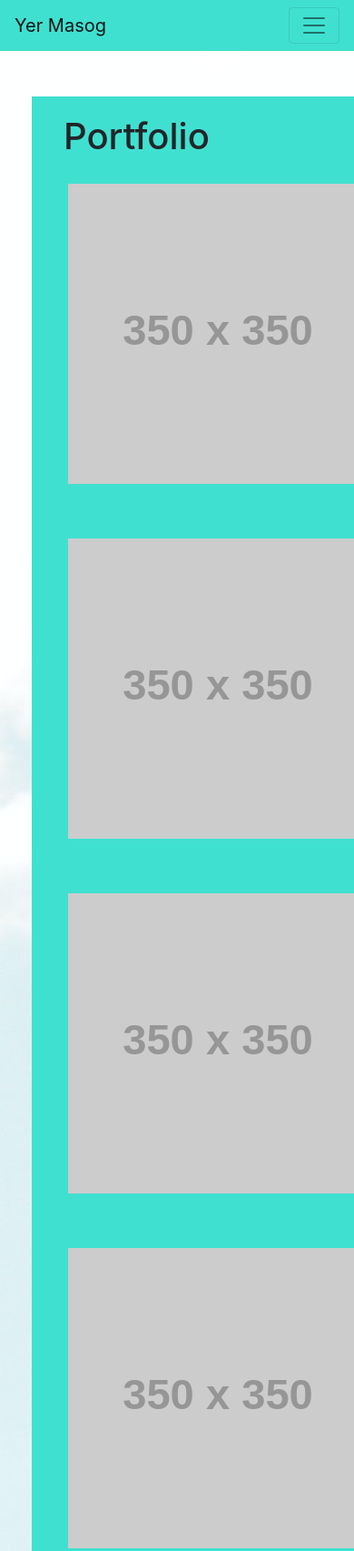
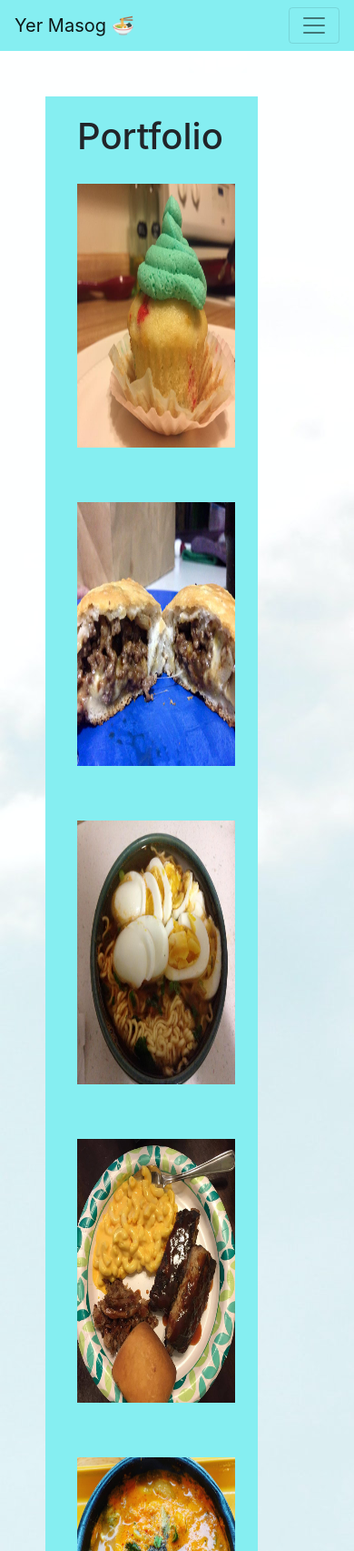
Before and after one commit to yermasog/responsive-portfolio, a plain HTML site: page portfolio.html in a window 390 px wide. Shown: the top 1705 px of the page at 91% size. Drawn offline with nearby package versions, Linux system fonts and the light colour scheme; placeholder pictures from the web are drawn by us.

Commit message:
Assets added, nav bar fixed, debugged some responsive issues.

```diff
--- a/portfolio.html
+++ b/portfolio.html
@@ -1,5 +1,6 @@
 <!DOCTYPE html>
 <html lang="en">
+
 <head>
     <meta charset="UTF-8">
     <meta name="viewport" content="width=device-width, initial-scale=1.0">
@@ -11,9 +12,10 @@
     <link rel="stylesheet" href="style.css">
 
 </head>
+
 <body>
     <nav class="navbar navbar-expand-lg navbar-light bg-light my-color">
-        <a class="navbar-brand" href="#">Yer Masog</a>
+        <a class="navbar-brand" href="#">Yer Masog 🍜</a>
         <button class="navbar-toggler" type="button" data-toggle="collapse" data-target="#navbarNavAltMarkup"
             aria-controls="navbarNavAltMarkup" aria-expanded="false" aria-label="Toggle navigation">
             <span class="navbar-toggler-icon"></span>
@@ -30,37 +32,35 @@
     </nav>
 
     <section>
-        <div class = "row">
-            <div class = "col-md-9 container">
-                <div class = "row">
+        <div class="background">
+            <div class="row">
                 <h1>Portfolio</h1>
             </div>
-                <div class = "row">
-                    <div class = "col-md-6">
-                        <img src="https://via.placeholder.com/350" class="img-fluid port-img">
+            <div class="row">
+                <div class="column">
+                    <img src="assets/cupcake.jpg" class="img-fluid port-img">
                 </div>
-                    <div class = "col-md-6">
-                        <img src="https://via.placeholder.com/350" class="img-fluid port-img">
+                <div class="column">
+                    <img src="assets/empanada.jpg" class="img-fluid port-img">
                 </div>
             </div>
-                <div class = "row">
-                    <div class = "col-md-6">
-                        <img src="https://via.placeholder.com/350" class="img-fluid port-img">
+            <div class="row">
+                <div class="column">
+                    <img src="assets/noodles.jpg" class="img-fluid port-img">
                 </div>
-                    <div class = "col-md-6">
-                        <img src="https://via.placeholder.com/350" class= "img-fluid port-img">
+                <div class="column">
+                    <img src="assets/ribs.jpg" class="img-fluid port-img">
                 </div>
             </div>
-                <div class = "row">
-                    <div class = "col-md-6">
-                        <img src="https://via.placeholder.com/350" class= "img-fluid port-img">
+            <div class="row">
+                <div class="column">
+                    <img src="assets/soup.jpg" class="img-fluid port-img">
                 </div>
-                    <div class = "col-md-6">
+                <div class="column">
+
                 </div>
             </div>
         </div>
-        </div>
-
     </section>
 
     <script src="https://code.jquery.com/jquery-3.5.1.slim.min.js"
@@ -71,4 +71,5 @@
         crossorigin="anonymous"></script>
 
 </body>
+
 </html>
--- a/style.css
+++ b/style.css
@@ -1,26 +1,41 @@
-.my-color {background-color: turquoise !important;
+.my-color {background-color: rgb(133, 238, 241) !important;
 }
 
-.nav-text {font-weight: bolder;
+/* .nav-text {font-weight: bolder;
            font-family: 'Times New Roman', Times, serif;
-}
-.container {background-color: turquoise;
+} */
+
+.background {background-color: rgb(133, 238, 241);
            padding: 20px;
            margin-top: 50px;
            margin-left: 50px;
+           width: 60%;
 
 }
 
-.port-img {margin-left: 20px;
-           margin-top: 20px;
-           margin-bottom: 40px;
+.port-img {padding-left: 30px;
+           padding-top: 20px;
+           padding-bottom: 40px;
+           padding-right: 20px;
+           height: 350px;
+           width: 350px;
 }
 
-h1 {margin-left: 30px;}
+h1 {padding-left: 30px;}
 
-.form {margin-left: 30px;
+.form {padding-left: 30px;
 }
 
-body {background-image:url(/assets/pexels-miguel-á-padriñán-19670.jpg);
+body {background-image:url(assets/pexels-miguel-á-padriñán-19670.jpg);
 
 }
+
+.img-container {width: 100%;
+                padding-left: 30px;
+                padding-right: 30px;
+}
+
+#floated {float: left;
+          width: 50%;
+          padding-right: 30px;
+}
```
Also changed, not shown: contact.html (+2 -4 lines), index.html (+16 -28 lines), assets/burgerYer.jpg (added), assets/cupcake.jpg (added), assets/empanada.jpg (added), assets/noodles.jpg (added), assets/ribs.jpg (added), assets/soup.jpg (added), assets/specialty.jpg (added). Lines whose indentation alone changed are shown as unchanged.
